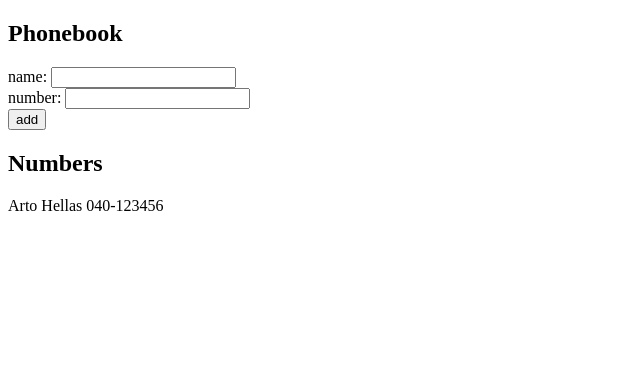
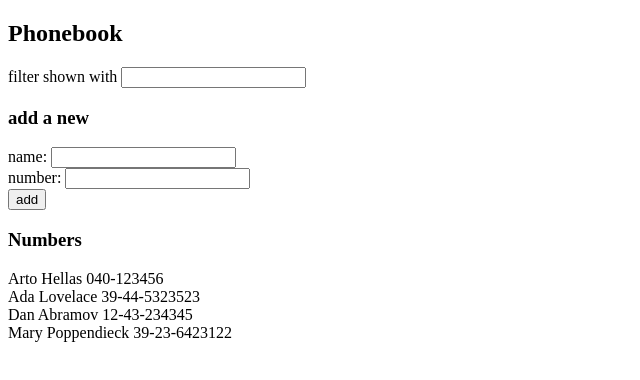
Before and after one commit to SariPollux/fullstack, a React (Create React App) app in the folder osa2/puhelinluettelo/: page / in a window 1280 px wide. Shown: the top 380 px of the page, without its empty margins (0-640 px from the left). Built offline with nearby package versions, Linux system fonts and the light colour scheme.

Commit message:
Tehtävä 2.9: puhelinluettelo step4

```diff
--- a/osa2/puhelinluettelo/src/App.js
+++ b/osa2/puhelinluettelo/src/App.js
@@ -1,29 +1,39 @@
 import React, { useState } from 'react'
 
-const Person = ({person}) => {
-  return (
-    <div>{person.name} {person.number}</div>
-  )
-}
+const Person = ({person}) => (<div>{person.name} {person.number}</div>)
+
+const PersonsList = ({namesToShow}) => (namesToShow.map(person => <Person key={person.name} person={person} />))
+
 
 const App = () => {
   const [ persons, setPersons] = useState([
-    { name: 'Arto Hellas', number: '040-123456' }
+    { name: 'Arto Hellas', number: '040-123456' },
+    { name: 'Ada Lovelace', number: '39-44-5323523' },
+    { name: 'Dan Abramov', number: '12-43-234345' },
+    { name: 'Mary Poppendieck', number: '39-23-6423122' }
   ])
 
   const [ newName, setNewName ] = useState('')
   const [ newNumber, setNewNumber ] = useState('')
+  const [ showFiltered, setShowFiltered ] = useState ('')
 
-  const showNames = () => persons.map(person =>
-  <Person
-  key={person.name}
-  person={person}
-  />
-  )
+  /*const showNames = () => persons.map(person =>
+    <Person
+    key={person.name}
+    person={person}
+    />
+    )*/
+
+    /*const showNames = () => namesToShow.map(person =>
+      <Person
+      key={person.name}
+      person={person}
+      />
+      )*/
 
   const addPerson = (event) => {
     event.preventDefault()
-    if (persons.find(person => person.name === newName))
+    if (persons.find(({name}) => name === newName))
       {alert(`${newName} is already added to the phonebook`)
     } else {const nameObject = {
       name: newName,
@@ -34,17 +44,38 @@ const App = () => {
     setNewNumber('')}
   }
 
+  const namesToShow = persons.filter(person => {
+    return person.name.toLowerCase().includes(showFiltered.toLowerCase());
+  })
+
+ /*const namesToShow = persons.filter(({name}) => {
+    return name.toLowerCase().includes(showFiltered.toLowerCase());
+  })
+  console.log(namesToShow);*/
+
   const handleNameChange = (event) => {
     setNewName(event.target.value)
   }
-
   const handleNumberChange = (event) => {
     setNewNumber(event.target.value)
+  }
+  const handleFilter = (event) => {
+    console.log(event.target.value);
+    setShowFiltered(event.target.value)
   }
 
   return (
     <div>
       <h2>Phonebook</h2>
+      <form>
+    <div>
+      filter shown with <input
+                          value={showFiltered}
+                          onChange={handleFilter}
+                        />
+    </div>
+  </form>
+      <h3>add a new</h3>
       <form onSubmit={addPerson}>
         <div>
           name: <input
@@ -62,8 +93,8 @@ const App = () => {
           <button type="submit">add</button>
         </div>
       </form>
-      <h2>Numbers</h2>
-      {showNames()}
+      <h3>Numbers</h3>
+      <PersonsList namesToShow={namesToShow} />
     </div>
   )
 
```
